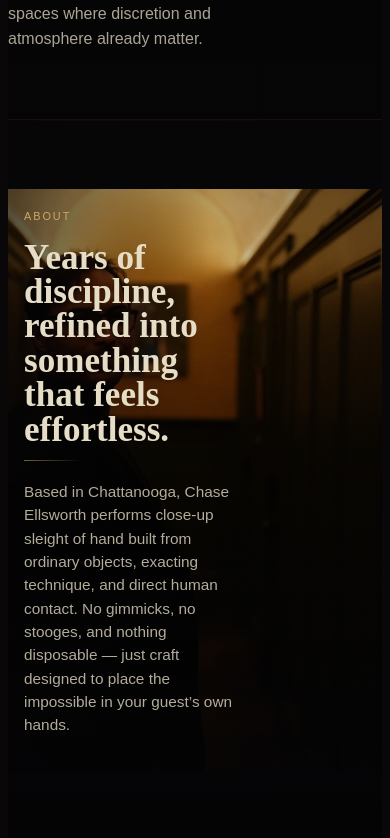
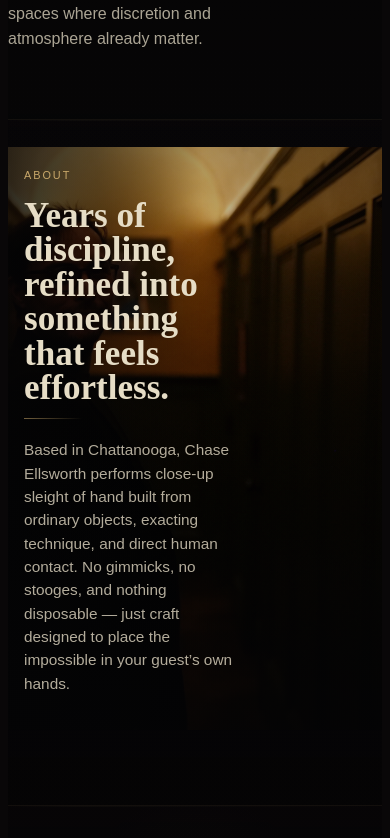
Before and after one commit to chaseellsworthiv-artifice/Artifice-Website, a Next.js app: page / in a window 390 px wide. Shown: the part 3346-4184 px from the top of the page. Built offline with nearby package versions, Linux system fonts and the light colour scheme; a web font is replaced by a local one.

Commit message:
Tighten about scene spacing

```diff
--- a/components/hero-experience.module.css
+++ b/components/hero-experience.module.css
@@ -533,7 +533,7 @@
 }
 
 .aboutSection {
-  padding-top: clamp(5.2rem, 7vw, 6.6rem);
+  padding-top: clamp(2.1rem, 3vw, 3rem);
   padding-bottom: clamp(5.6rem, 7vw, 6.8rem);
   margin-left: calc(50% - 50vw);
   margin-right: calc(50% - 50vw);
@@ -1571,7 +1571,7 @@
   }
 
   .aboutSection {
-    padding-top: 4.8rem;
+    padding-top: 1.9rem;
     padding-bottom: 5rem;
     margin-left: 0;
     margin-right: 0;
@@ -1584,7 +1584,7 @@
   .aboutAtmosphere {
     background:
       linear-gradient(180deg, rgba(4, 4, 5, 0.22) 0%, rgba(4, 4, 5, 0.08) 16%, rgba(4, 4, 5, 0.18) 56%, rgba(4, 4, 5, 0.84) 100%),
-      linear-gradient(90deg, rgba(4, 4, 5, 0.62) 0%, rgba(4, 4, 5, 0.32) 26%, rgba(4, 4, 5, 0.12) 54%, rgba(4, 4, 5, 0.28) 100%);
+      linear-gradient(90deg, rgba(4, 4, 5, 0.8) 0%, rgba(4, 4, 5, 0.56) 24%, rgba(4, 4, 5, 0.16) 52%, rgba(4, 4, 5, 0.28) 100%);
   }
 
   .aboutCopy {
@@ -1596,8 +1596,8 @@
   .aboutImage {
     inset: 0;
     width: 100%;
-    object-position: 88% 14%;
-    transform: scale(1.06);
+    object-position: 100% 14%;
+    transform: scale(1.08);
     -webkit-mask-image: none;
     mask-image: none;
   }
@@ -2008,7 +2008,7 @@
   }
 
   .aboutSection {
-    padding-top: 4.3rem;
+    padding-top: 1.7rem;
     padding-bottom: 4.7rem;
   }
 
```
